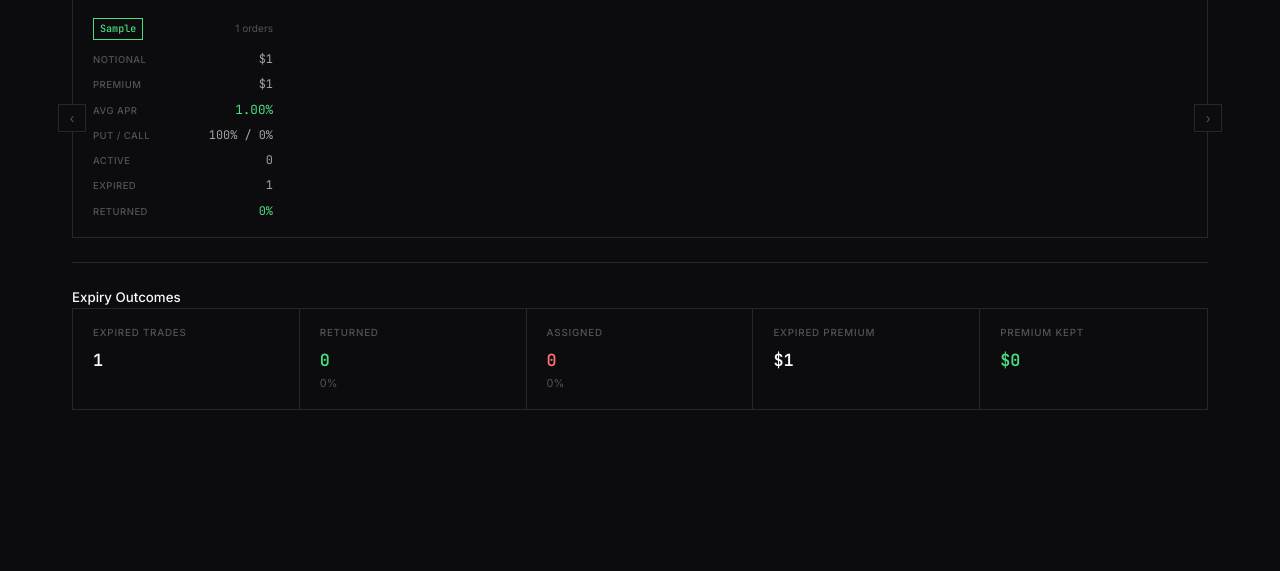
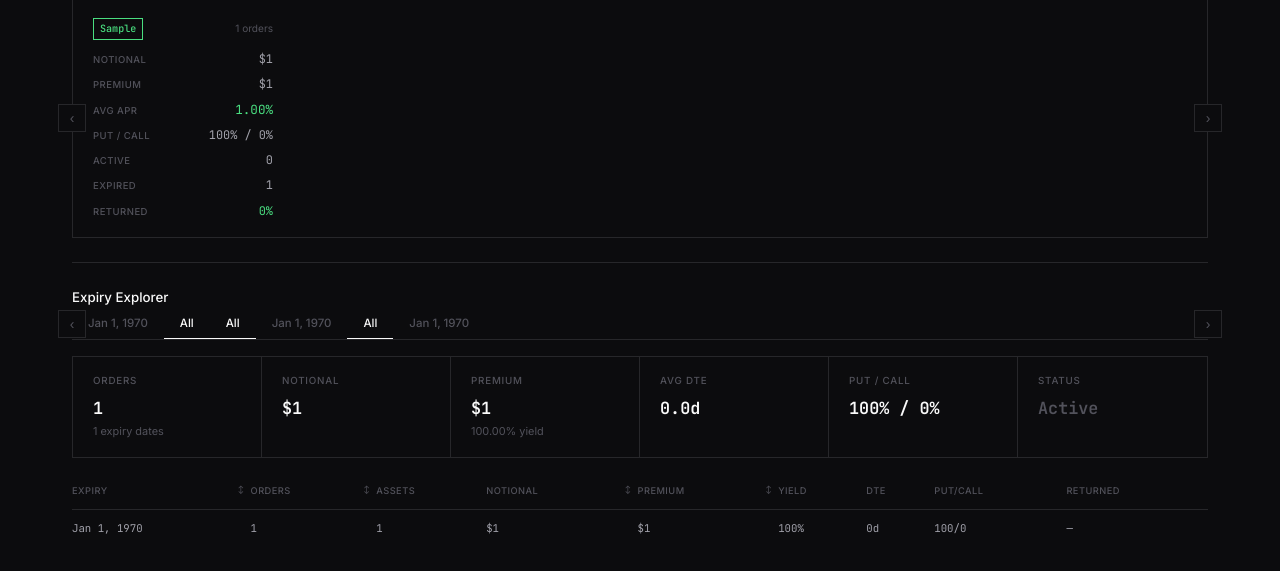
Before and after one commit to carlislejd/rysk-dashboard, a Flask app: page / in a window 1280 px wide. Shown: the part 1035-1606 px from the top of the page. Before the commit the page ends 1445 px from the top, so only its background shows below. Run offline with Flask 2, Linux system fonts and the light colour scheme; tables that the repository leaves empty hold one stand-in row (values such as "Sample post"); a database or web service that is not in the repository returns one stand-in record (values such as "Sample title"); data that the repository does not hold is empty; some libraries are stand-ins or nearby versions.

Commit message:
Replace Expiry Outcomes with Expiry Explorer — rich per-expiry breakdown
Scrollable expiry date tabs (All + each date). All view shows summary
stats and sortable table. Single expiry shows assets traded, top stats
(most traded, largest premium/notional), put/call notional split.

Stats per expiry: orders, notional, premium, yield %, avg DTE at trade
time, put/call ratio, return rate. Active expiries marked with *.

Co-Authored-By: Claude Opus 4.6 (1M context) <noreply@anthropic.com>

```diff
--- a/app.py
+++ b/app.py
@@ -22,6 +22,7 @@ from global_services import (
     get_asset_summary,
     get_asset_detail,
     get_outcome_summary,
+    get_expiry_overview,
     enrich_trades_with_iv,
 )
 from inventory_services import fetch_inventory
@@ -441,6 +442,17 @@ def api_global_outcomes():
     except Exception as e:
         return jsonify({"success": False, "error": str(e)}), 500
 
+@app.route('/api/global/expiries')
+def api_global_expiries():
+    """Rich per-expiry overview stats"""
+    try:
+        conn = get_db()
+        data = get_expiry_overview(conn)
+        conn.close()
+        return jsonify({"success": True, **data})
+    except Exception as e:
+        return jsonify({"success": False, "error": str(e)}), 500
+
 
 @app.route('/api/admin/backfill-outcomes', methods=['POST'])
 def api_admin_backfill_outcomes():
--- a/static/js/global.js
+++ b/static/js/global.js
@@ -478,33 +478,141 @@ function closeAssetDetail() {
     selectedExpiry = null;
 }
 
-// ── Outcomes ──
+// ── Expiry Explorer ──
 
-async function loadOutcomes() {
-    const loading = document.getElementById('outcomes-loading');
-    const content = document.getElementById('outcomes-content');
+let expiryData = [];
+let selectedExplorerExpiry = null; // null = All
+
+async function loadExpiryExplorer() {
+    const loading = document.getElementById('expiry-loading');
+    const content = document.getElementById('expiry-content');
     try {
-        const resp = await fetch('/api/global/outcomes');
+        const resp = await fetch('/api/global/expiries');
         const data = await resp.json();
         if (!data.success) throw new Error(data.error);
-        const t = data.totals;
+        expiryData = data.expiries;
 
-        const unknownCard = t.unknown > 0
-            ? `<div class="summary-card"><div class="summary-label">Unknown</div><div class="summary-value">${formatNumber(t.unknown, 0)}</div></div>`
-            : '';
-        document.getElementById('outcomes-summary').innerHTML = `
-            <div class="summary-card"><div class="summary-label">Expired Trades</div><div class="summary-value">${formatNumber(t.total, 0)}</div></div>
-            <div class="summary-card"><div class="summary-label">Returned</div><div class="summary-value" style="color: var(--accent);">${formatNumber(t.returned, 0)}</div><div class="summary-subtext">${t.returned_pct}%</div></div>
-            <div class="summary-card"><div class="summary-label">Assigned</div><div class="summary-value" style="color: var(--color-error);">${formatNumber(t.assigned, 0)}</div><div class="summary-subtext">${t.assigned_pct}%</div></div>
-            ${unknownCard}
-            <div class="summary-card"><div class="summary-label">Expired Premium</div><div class="summary-value">${compactCurrency(t.total_premium)}</div></div>
-            <div class="summary-card"><div class="summary-label">Premium Kept</div><div class="summary-value" style="color: var(--accent);">${compactCurrency(t.returned_premium)}</div></div>
-        `;
+        // Build tabs — All + each expiry date (most recent first, already sorted)
+        const tabs = document.getElementById('expiry-explorer-tabs');
+        tabs.innerHTML = `<button class="tab-button active" data-exp-tab="all">All</button>` +
+            expiryData.map(e =>
+                `<button class="tab-button" data-exp-tab="${e.expiry}">${formatUnixDate(e.expiry)}${e.expired ? '' : ' *'}</button>`
+            ).join('');
 
+        tabs.onclick = (ev) => {
+            const btn = ev.target.closest('.tab-button');
+            if (!btn) return;
+            tabs.querySelectorAll('.tab-button').forEach(b => b.classList.remove('active'));
+            btn.classList.add('active');
+            const val = btn.dataset.expTab;
+            selectedExplorerExpiry = val === 'all' ? null : parseInt(val);
+            renderExpiryExplorer();
+        };
+
+        renderExpiryExplorer();
         loading.style.display = 'none';
         content.style.display = 'block';
     } catch (e) {
-        loading.textContent = 'Failed to load outcomes: ' + e.message;
+        loading.textContent = 'Failed to load expiries: ' + e.message;
+    }
+}
+
+function renderExpiryExplorer() {
+    const selected = selectedExplorerExpiry;
+    const filtered = selected ? expiryData.filter(e => e.expiry === selected) : expiryData;
+
+    // Aggregate stats across filtered expiries
+    const totalOrders = filtered.reduce((s, e) => s + e.total_orders, 0);
+    const totalNotional = filtered.reduce((s, e) => s + e.total_notional, 0);
+    const totalPremium = filtered.reduce((s, e) => s + e.total_premium, 0);
+    const totalAssigned = filtered.reduce((s, e) => s + e.assigned, 0);
+    const totalReturned = filtered.reduce((s, e) => s + e.returned, 0);
+    const outcomeTotal = totalAssigned + totalReturned;
+    const returnRate = outcomeTotal > 0 ? (totalReturned / outcomeTotal * 100).toFixed(1) : '—';
+    const premiumYield = totalNotional > 0 ? (totalPremium / totalNotional * 100).toFixed(2) : '—';
+    const avgDte = filtered.length > 0
+        ? (filtered.reduce((s, e) => s + e.avg_dte_days * e.total_orders, 0) / totalOrders).toFixed(1)
+        : '—';
+    const allAssets = [...new Set(filtered.flatMap(e => e.assets))];
+    const putCount = filtered.reduce((s, e) => s + e.put_count, 0);
+    const callCount = filtered.reduce((s, e) => s + e.call_count, 0);
+    const putPct = totalOrders > 0 ? ((putCount / totalOrders) * 100).toFixed(0) : 0;
+
+    // For single expiry, show richer detail
+    const single = selected ? filtered[0] : null;
+
+    document.getElementById('expiry-summary').innerHTML = `
+        <div class="summary-card"><div class="summary-label">Orders</div><div class="summary-value">${formatNumber(totalOrders, 0)}</div>${!selected ? `<div class="summary-subtext">${filtered.length} expiry dates</div>` : ''}</div>
+        <div class="summary-card"><div class="summary-label">Notional</div><div class="summary-value">${compactCurrency(totalNotional)}</div></div>
+        <div class="summary-card"><div class="summary-label">Premium</div><div class="summary-value">${compactCurrency(totalPremium)}</div><div class="summary-subtext">${premiumYield}% yield</div></div>
+        <div class="summary-card"><div class="summary-label">Avg DTE</div><div class="summary-value">${avgDte}d</div></div>
+        <div class="summary-card"><div class="summary-label">Put / Call</div><div class="summary-value">${putPct}% / ${100 - putPct}%</div></div>
+        ${outcomeTotal > 0
+            ? `<div class="summary-card"><div class="summary-label">Returned</div><div class="summary-value" style="color: var(--accent);">${returnRate}%</div><div class="summary-subtext">${totalReturned} of ${outcomeTotal}</div></div>`
+            : `<div class="summary-card"><div class="summary-label">Status</div><div class="summary-value" style="color: var(--text-muted);">Active</div></div>`
+        }
+    `;
+
+    // Detail content
+    const detail = document.getElementById('expiry-detail-content');
+    if (single) {
+        // Single expiry — show assets breakdown, settlement prices
+        detail.innerHTML = `
+            <div style="display: flex; flex-wrap: wrap; gap: 16px; margin-bottom: 16px;">
+                <div style="flex: 1; min-width: 200px;">
+                    <div class="subsection-title">Assets Traded</div>
+                    <div style="display: flex; gap: 8px; flex-wrap: wrap; margin-top: 8px;">
+                        ${single.assets.map(a => `<span class="token-badge ${shortSymbol(a).toLowerCase()}">${shortSymbol(a)}</span>`).join('')}
+                    </div>
+                </div>
+                <div style="flex: 1; min-width: 200px;">
+                    <div class="subsection-title">Top Stats</div>
+                    <div class="asset-card-metrics" style="margin-top: 8px;">
+                        <div class="asset-metric"><span class="asset-metric-label">Most Traded</span><span class="asset-metric-value">${single.top_asset || '—'}</span></div>
+                        <div class="asset-metric"><span class="asset-metric-label">Largest Premium</span><span class="asset-metric-value">${formatCurrency(single.max_single_premium)}</span></div>
+                        <div class="asset-metric"><span class="asset-metric-label">Largest Notional</span><span class="asset-metric-value">${compactCurrency(single.max_single_notional)}</span></div>
+                        <div class="asset-metric"><span class="asset-metric-label">Avg APR</span><span class="asset-metric-value asset-summary-apr">${formatPercentage(single.avg_apr)}</span></div>
+                        <div class="asset-metric"><span class="asset-metric-label">Put Notional</span><span class="asset-metric-value">${compactCurrency(single.put_notional)}</span></div>
+                        <div class="asset-metric"><span class="asset-metric-label">Call Notional</span><span class="asset-metric-value">${compactCurrency(single.call_notional)}</span></div>
+                    </div>
+                </div>
+            </div>
+        `;
+    } else {
+        // All view — show per-expiry table
+        detail.innerHTML = `
+            <table class="data-table" id="expiry-overview-table">
+                <thead><tr>
+                    <th data-sort-key="expiry">Expiry</th>
+                    <th data-sort-key="orders">Orders</th>
+                    <th>Assets</th>
+                    <th data-sort-key="notional">Notional</th>
+                    <th data-sort-key="premium">Premium</th>
+                    <th>Yield</th>
+                    <th>DTE</th>
+                    <th>Put/Call</th>
+                    <th>Returned</th>
+                </tr></thead>
+                <tbody>${expiryData.map(e => {
+                    const rr = (e.assigned + e.returned) > 0
+                        ? `<span style="color: var(--accent);">${e.return_rate}%</span>`
+                        : (e.expired ? '—' : '<span style="color: var(--text-muted);">Active</span>');
+                    const pc = e.total_orders > 0 ? `${((e.put_count / e.total_orders) * 100).toFixed(0)}/${((e.call_count / e.total_orders) * 100).toFixed(0)}` : '—';
+                    return `<tr>
+                        <td data-sort-key="expiry" data-sort-value="${e.expiry}">${formatUnixDate(e.expiry)}${e.expired ? '' : ' *'}</td>
+                        <td data-sort-key="orders" data-sort-value="${e.total_orders}">${e.total_orders}</td>
+                        <td>${e.asset_count}</td>
+                        <td data-sort-key="notional" data-sort-value="${e.total_notional}">${compactCurrency(e.total_notional)}</td>
+                        <td data-sort-key="premium" data-sort-value="${e.total_premium}">${compactCurrency(e.total_premium)}</td>
+                        <td>${e.premium_yield}%</td>
+                        <td>${e.avg_dte_days}d</td>
+                        <td>${pc}</td>
+                        <td>${rr}</td>
+                    </tr>`;
+                }).join('')}</tbody>
+            </table>
+        `;
+        setupSortableTable('expiry-overview-table');
     }
 }
 
@@ -543,7 +651,7 @@ async function loadRecent() {
 document.addEventListener('DOMContentLoaded', () => {
     loadOverview(0);
     loadAssets();
-    loadOutcomes();
+    loadExpiryExplorer();
     loadRecent();
 
     // Overview time period tabs
@@ -621,4 +729,5 @@ document.addEventListener('DOMContentLoaded', () => {
     }
     wireCarousel('asset-grid', 'asset-carousel-left', 'asset-carousel-right');
     wireCarousel('detail-expiry-tabs', 'expiry-carousel-left', 'expiry-carousel-right');
+    wireCarousel('expiry-explorer-tabs', 'expiry-explorer-left', 'expiry-explorer-right');
 });
--- a/templates/global.html
+++ b/templates/global.html
@@ -94,12 +94,18 @@
             <div class="pager" id="detail-trades-pager"></div>
         </section>
 
-        <!-- 6. Expiry Outcomes -->
+        <!-- 6. Expiry Explorer -->
         <section class="card">
-            <h2>Expiry Outcomes</h2>
-            <div id="outcomes-loading" class="loading">Loading outcomes...</div>
-            <div id="outcomes-content" style="display: none;">
-                <div class="summary-grid" id="outcomes-summary"></div>
+            <h2>Expiry Explorer</h2>
+            <div id="expiry-loading" class="loading">Loading expiries...</div>
+            <div id="expiry-content" style="display: none;">
+                <div class="asset-carousel" style="margin-top: 0;">
+                    <button class="carousel-arrow left" id="expiry-explorer-left">&#8249;</button>
+                    <div class="tabs tab-carousel" id="expiry-explorer-tabs"></div>
+                    <button class="carousel-arrow right" id="expiry-explorer-right">&#8250;</button>
+                </div>
+                <div class="summary-grid" id="expiry-summary"></div>
+                <div id="expiry-detail-content" style="margin-top: 16px;"></div>
             </div>
         </section>
 
```
Also changed, not shown: global_services.py (+75 -0 lines).
